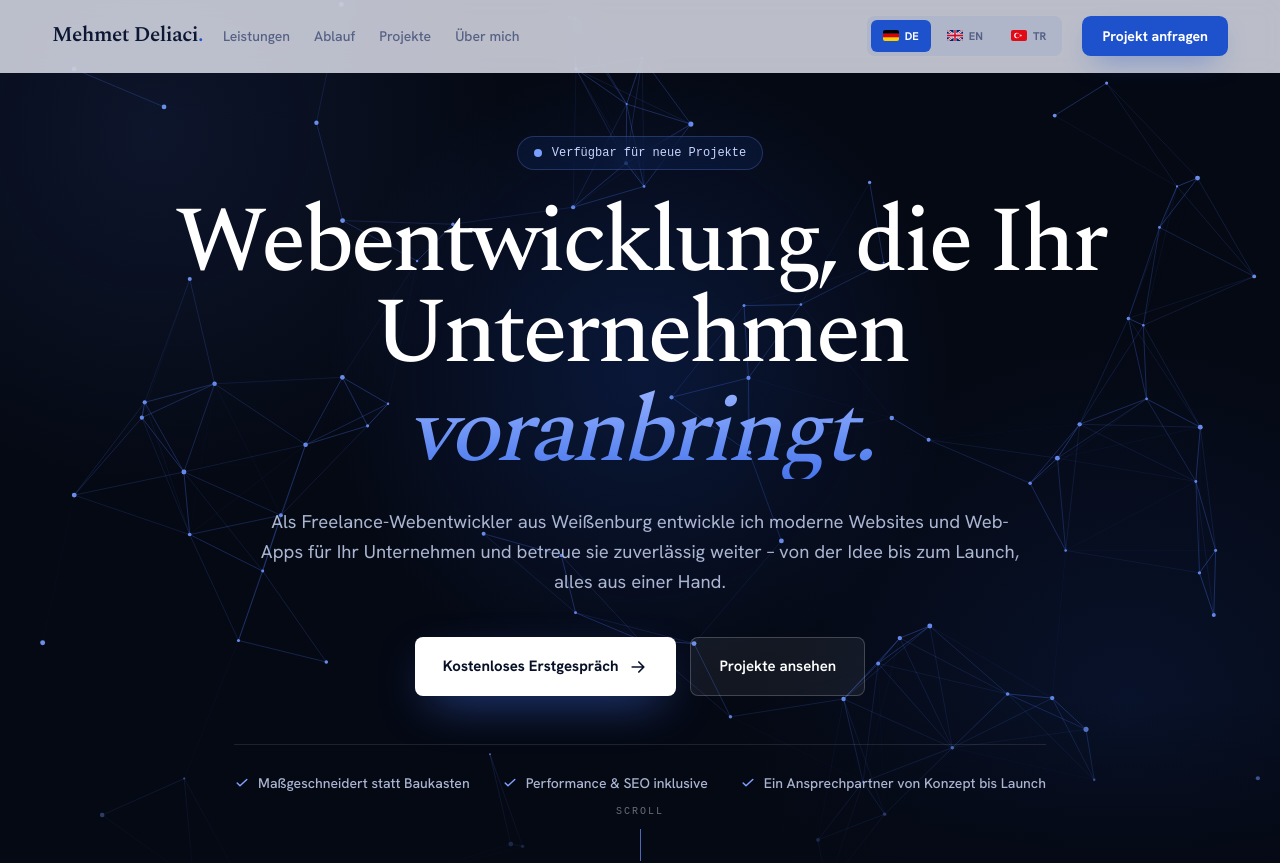
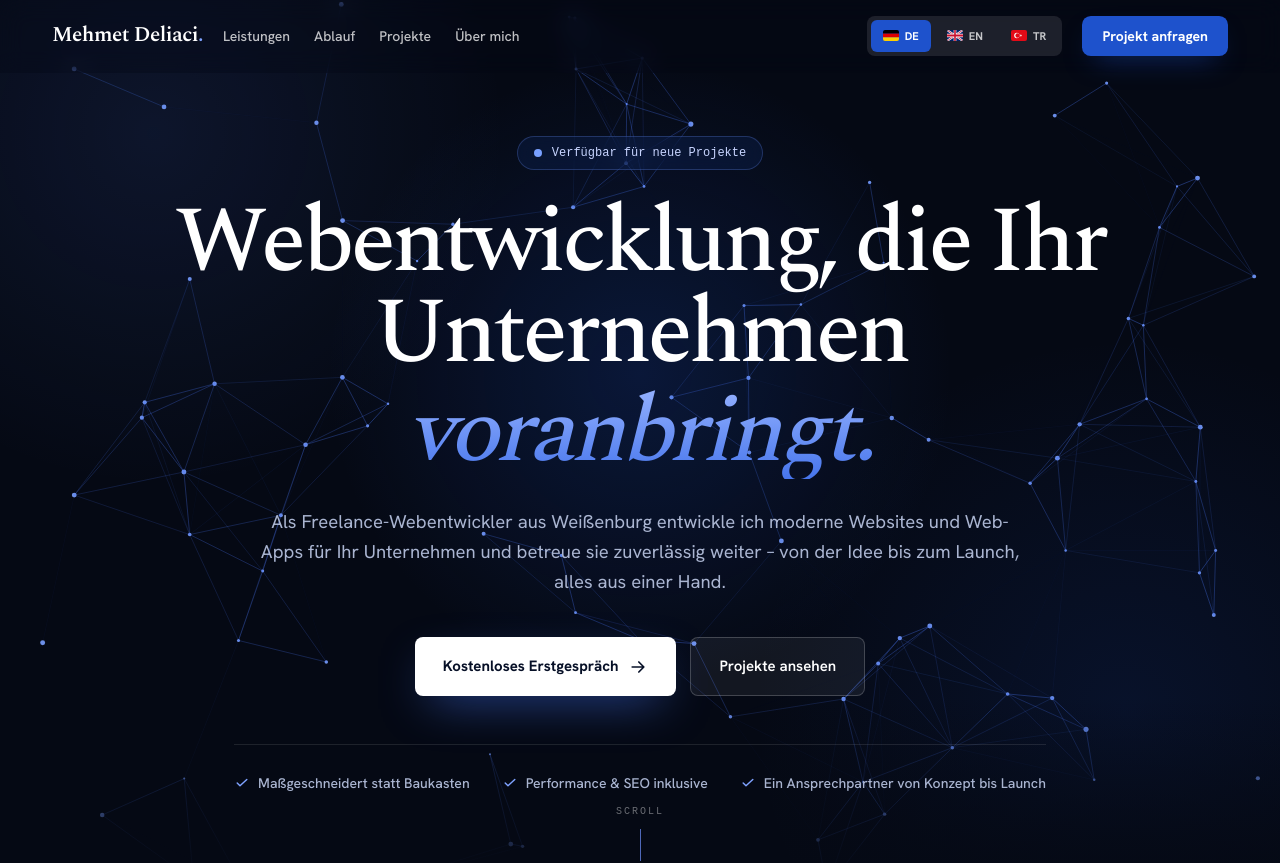
Before and after one commit to 67Trane/business-website, an Angular app: page / in a window 1280 px wide. Shown: the top 863 px of the page. Built offline with nearby package versions, Linux system fonts and the light colour scheme; a web font is replaced by a local one.

Commit message:
rework: new about me section

```diff
--- a/src/app/layout/header/header.html
+++ b/src/app/layout/header/header.html
@@ -1,9 +1,11 @@
 <header
   class="fixed inset-x-0 top-0 z-50 border-b transition-all duration-300"
   [class]="
-    scrolled() || menuOpen()
-      ? 'border-brand/10 bg-canvas/95 shadow-sm backdrop-blur-xl'
-      : 'border-transparent bg-canvas/80 backdrop-blur-md'
+    dark()
+      ? 'border-transparent bg-[#050914]/30 backdrop-blur-md'
+      : scrolled() || menuOpen()
+        ? 'border-brand/10 bg-canvas/95 shadow-sm backdrop-blur-xl'
+        : 'border-transparent bg-canvas/80 backdrop-blur-md'
   "
 >
   <nav
@@ -13,25 +15,36 @@
     <a
       routerLink="/"
       fragment="top"
-      class="mr-auto font-serif text-[1.3125rem] font-semibold tracking-tight text-ink md:mr-0"
+      class="mr-auto font-serif text-[1.3125rem] font-semibold tracking-tight transition-colors duration-300 md:mr-0"
+      [class]="dark() ? 'text-white' : 'text-ink'"
       (click)="closeMenu()"
     >
-      {{ profile.name }}<span class="text-brand">.</span>
+      {{ profile.name }}<span [class]="dark() ? 'text-[#7fa2ff]' : 'text-brand'">.</span>
     </a>
 
     <ul class="hidden items-center gap-6 lg:flex">
-      <li><a routerLink="/" fragment="leistungen" class="text-sm font-medium text-copy hover:text-brand">{{ i18n.content().nav.services }}</a></li>
-      <li><a routerLink="/" fragment="ablauf" class="text-sm font-medium text-copy hover:text-brand">{{ i18n.content().nav.process }}</a></li>
-      <li><a routerLink="/" fragment="referenzen" class="text-sm font-medium text-copy hover:text-brand">{{ i18n.content().nav.work }}</a></li>
-      <li><a routerLink="/" fragment="ueber-mich" class="text-sm font-medium text-copy hover:text-brand">{{ i18n.content().nav.about }}</a></li>
+      <li><a routerLink="/" fragment="leistungen" class="text-sm font-medium transition-colors duration-300" [class]="navLinkClass()">{{ i18n.content().nav.services }}</a></li>
+      <li><a routerLink="/" fragment="ablauf" class="text-sm font-medium transition-colors duration-300" [class]="navLinkClass()">{{ i18n.content().nav.process }}</a></li>
+      <li><a routerLink="/" fragment="referenzen" class="text-sm font-medium transition-colors duration-300" [class]="navLinkClass()">{{ i18n.content().nav.work }}</a></li>
+      <li><a routerLink="/" fragment="ueber-mich" class="text-sm font-medium transition-colors duration-300" [class]="navLinkClass()">{{ i18n.content().nav.about }}</a></li>
     </ul>
 
-    <div class="ml-auto hidden items-center gap-1 rounded-lg bg-brand/7 p-1 md:flex" aria-label="Language">
+    <div
+      class="ml-auto hidden items-center gap-1 rounded-lg p-1 transition-colors duration-300 md:flex"
+      [class]="dark() ? 'bg-white/10' : 'bg-brand/7'"
+      aria-label="Language"
+    >
       @for (language of ['de', 'en', 'tr']; track language) {
         <button
           type="button"
           class="inline-flex cursor-pointer items-center gap-1.5 rounded-md px-3 py-2 text-[0.7rem] font-bold uppercase transition"
-          [class]="i18n.language() === language ? 'bg-brand text-white' : 'text-copy hover:bg-white'"
+          [class]="
+            i18n.language() === language
+              ? 'bg-brand text-white'
+              : dark()
+                ? 'text-white/75 hover:bg-white/15'
+                : 'text-copy hover:bg-white'
+          "
           (click)="setLanguage($any(language))"
           [attr.aria-pressed]="i18n.language() === language"
         >
@@ -51,7 +64,8 @@
 
     <button
       type="button"
-      class="flex size-11 items-center justify-center rounded-lg border border-brand/15 text-ink md:hidden"
+      class="flex size-11 items-center justify-center rounded-lg border transition-colors duration-300 lg:hidden"
+      [class]="dark() ? 'border-white/25 text-white' : 'border-brand/15 text-ink'"
       (click)="toggleMenu()"
       [attr.aria-expanded]="menuOpen()"
       aria-controls="mobile-menu"
@@ -62,8 +76,9 @@
   </nav>
 
   @if (menuOpen()) {
-    <div id="mobile-menu" class="border-t border-brand/10 bg-canvas px-5 py-4 md:hidden">
-      <div class="mb-3 flex w-fit items-center gap-1 rounded-lg bg-brand/7 p-1">
+    <div id="mobile-menu" class="border-t border-brand/10 bg-canvas px-5 py-4 lg:hidden">
+      <!-- From md the header shows its own language switcher, so hide the in-menu one. -->
+      <div class="mb-3 flex w-fit items-center gap-1 rounded-lg bg-brand/7 p-1 md:hidden">
         @for (language of ['de', 'en', 'tr']; track language) {
           <button
             type="button"
@@ -82,7 +97,7 @@
         <li><a routerLink="/" fragment="ablauf" class="block rounded-lg px-3 py-3 text-sm font-semibold text-copy hover:bg-white hover:text-brand" (click)="closeMenu()">{{ i18n.content().nav.process }}</a></li>
         <li><a routerLink="/" fragment="referenzen" class="block rounded-lg px-3 py-3 text-sm font-semibold text-copy hover:bg-white hover:text-brand" (click)="closeMenu()">{{ i18n.content().nav.work }}</a></li>
         <li><a routerLink="/" fragment="ueber-mich" class="block rounded-lg px-3 py-3 text-sm font-semibold text-copy hover:bg-white hover:text-brand" (click)="closeMenu()">{{ i18n.content().nav.about }}</a></li>
-        <li><a routerLink="/" fragment="kontakt" class="primary-button mt-3 w-full" (click)="closeMenu()">{{ i18n.content().nav.cta }}</a></li>
+        <li class="md:hidden"><a routerLink="/" fragment="kontakt" class="primary-button mt-3 w-full" (click)="closeMenu()">{{ i18n.content().nav.cta }}</a></li>
       </ul>
     </div>
   }
--- a/src/app/layout/header/header.ts
+++ b/src/app/layout/header/header.ts
@@ -1,5 +1,15 @@
-import { ChangeDetectionStrategy, Component, inject, signal } from '@angular/core';
-import { RouterLink } from '@angular/router';
+import {
+  ChangeDetectionStrategy,
+  Component,
+  computed,
+  inject,
+  PLATFORM_ID,
+  signal,
+} from '@angular/core';
+import { isPlatformBrowser } from '@angular/common';
+import { NavigationEnd, Router, RouterLink } from '@angular/router';
+import { takeUntilDestroyed, toSignal } from '@angular/core/rxjs-interop';
+import { filter, map, startWith } from 'rxjs';
 import { Language } from '../../data/i18n.data';
 import { LanguageService } from '../../services/language';
 import { PROFILE } from '../../data/site.data';
@@ -15,11 +25,49 @@ import { Icon, IconName } from '../../shared/icon/icon';
 export class Header {
   protected readonly profile = PROFILE;
   protected readonly i18n = inject(LanguageService);
+  private readonly router = inject(Router);
   protected readonly menuOpen = signal(false);
   protected readonly scrolled = signal(false);
+  /* True while the header still overlaps the dark hero (home page only). */
+  private readonly overHero = signal(true);
+
+  private readonly onHome = toSignal(
+    this.router.events.pipe(
+      filter((event): event is NavigationEnd => event instanceof NavigationEnd),
+      map((event) => event.urlAfterRedirects),
+      startWith(this.router.url),
+      map((url) => url.split('#')[0].split('?')[0] === '/'),
+    ),
+    { requireSync: true },
+  );
+
+  /* Dark, transparent header state: melts into the hero so its animation shows
+     through. Falls back to the light bar as soon as the mobile menu opens,
+     because the dropdown panel is light. */
+  protected readonly dark = computed(() => this.onHome() && this.overHero() && !this.menuOpen());
+
+  protected readonly navLinkClass = computed(() =>
+    this.dark() ? 'text-white/75 hover:text-white' : 'text-copy hover:text-brand',
+  );
+
+  constructor() {
+    /* Navigation doesn't always fire a scroll event (e.g. arriving at the top
+       of the home page from a legal page), so recompute the hero overlap after
+       the new page has rendered. */
+    if (isPlatformBrowser(inject(PLATFORM_ID))) {
+      this.router.events
+        .pipe(
+          takeUntilDestroyed(),
+          filter((event) => event instanceof NavigationEnd),
+        )
+        .subscribe(() => setTimeout(() => this.onWindowScroll()));
+    }
+  }
 
   protected onWindowScroll(): void {
     this.scrolled.set(window.scrollY > 8);
+    const hero = document.getElementById('top');
+    this.overHero.set(hero !== null && window.scrollY < hero.offsetHeight - 72);
   }
 
   protected toggleMenu(): void {
--- a/src/app/sections/about/about.html
+++ b/src/app/sections/about/about.html
@@ -1,7 +1,34 @@
 <!-- About Section -->
 <section id="ueber-mich" class="bg-white">
-  <div class="site-shell grid items-start gap-12 lg:grid-cols-[1.5fr_0.65fr] lg:gap-16">
-    <div data-reveal>
+  <div class="site-shell grid items-center gap-12 lg:grid-cols-[0.8fr_1.2fr] lg:gap-20">
+    <!-- Portrait faces right, so this card must stay in the left column:
+         he looks into the text instead of off the page. -->
+    <div data-reveal class="order-2 mx-auto w-full max-w-sm lg:order-1 lg:max-w-none">
+      <figure
+        class="relative isolate aspect-4/5 overflow-hidden rounded-2xl bg-canvas shadow-[0_1.5rem_4rem_-2rem_rgb(12_23_51/30%)]"
+      >
+        <div
+          class="pointer-events-none absolute inset-0 bg-[radial-gradient(circle_at_48%_30%,rgb(30_82_204/18%),transparent_48%),linear-gradient(160deg,#f2f5fd_0%,#dde5f8_75%)]"
+          aria-hidden="true"
+        ></div>
+        <div
+          class="pointer-events-none absolute top-[14%] left-[-18%] size-48 rounded-full border border-brand/15"
+          aria-hidden="true"
+        ></div>
+        <div
+          class="pointer-events-none absolute top-[20%] left-[-8%] size-32 rounded-full border border-brand/10"
+          aria-hidden="true"
+        ></div>
+        <img
+          ngSrc="images/profile.webp"
+          fill
+          class="z-1 object-contain object-bottom"
+          alt="Mehmet Deliaci"
+        />
+      </figure>
+    </div>
+
+    <div data-reveal class="order-1 lg:order-2">
       <span class="eyebrow">{{ content().about.label }}</span>
       <h2 class="display-title mt-3 max-w-[16em]">{{ content().about.heading }}</h2>
       <p class="mt-5 max-w-136 font-serif text-xl leading-relaxed italic text-brand">
@@ -14,26 +41,14 @@
         <p>{{ content().about.p3 }}</p>
       </div>
 
-      <div class="mt-9">
-        <span class="micro-label">Stack</span>
-        <ul class="mt-3 flex flex-wrap gap-2">
-          @for (tech of techStack; track tech) {
-            <li class="rounded-md bg-canvas px-3.5 py-2 text-sm font-medium text-ink">{{ tech }}</li>
-          }
-        </ul>
-      </div>
+      <dl class="mt-9 grid grid-cols-2 gap-x-8 gap-y-6 border-t border-ink/10 pt-7">
+        @for (fact of content().about.facts; track fact.label) {
+          <div>
+            <dt class="micro-label">{{ fact.label }}</dt>
+            <dd class="mt-1.5 text-sm font-bold text-ink">{{ fact.value }}</dd>
+          </div>
+        }
+      </dl>
     </div>
-
-    <aside data-reveal class="rounded-2xl bg-canvas p-7 lg:sticky lg:top-24">
-      <h3 class="font-serif text-xl text-ink">{{ content().about.glance }}</h3>
-      <ul class="mt-2">
-        @for (fact of content().about.facts; track fact.label) {
-          <li class="flex justify-between gap-4 border-t border-ink/10 py-3.5 text-sm">
-            <span class="text-copy">{{ fact.label }}</span>
-            <strong class="text-right font-bold text-ink">{{ fact.value }}</strong>
-          </li>
-        }
-      </ul>
-    </aside>
   </div>
 </section>
--- a/src/app/sections/about/about.ts
+++ b/src/app/sections/about/about.ts
@@ -1,22 +1,13 @@
+import { NgOptimizedImage } from '@angular/common';
 import { ChangeDetectionStrategy, Component, inject } from '@angular/core';
 import { LanguageService } from '../../services/language';
 
 @Component({
   selector: 'app-about',
+  imports: [NgOptimizedImage],
   changeDetection: ChangeDetectionStrategy.OnPush,
   templateUrl: './about.html',
 })
 export class AboutSection {
   readonly content = inject(LanguageService).content;
-  readonly techStack = [
-    'Angular',
-    'TypeScript',
-    'Tailwind CSS',
-    'Python',
-    'Django',
-    'REST APIs',
-    'PostgreSQL',
-    'Docker',
-    'Git',
-  ];
 }
```
